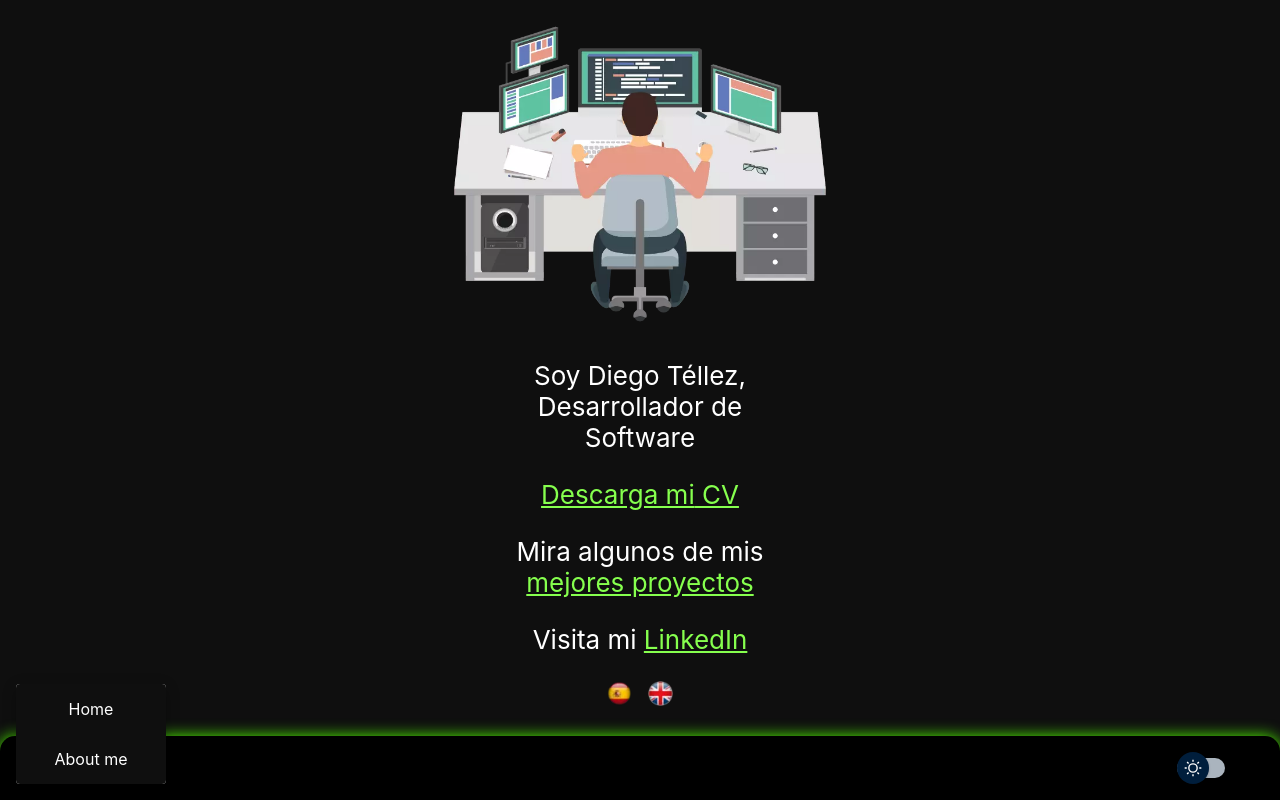
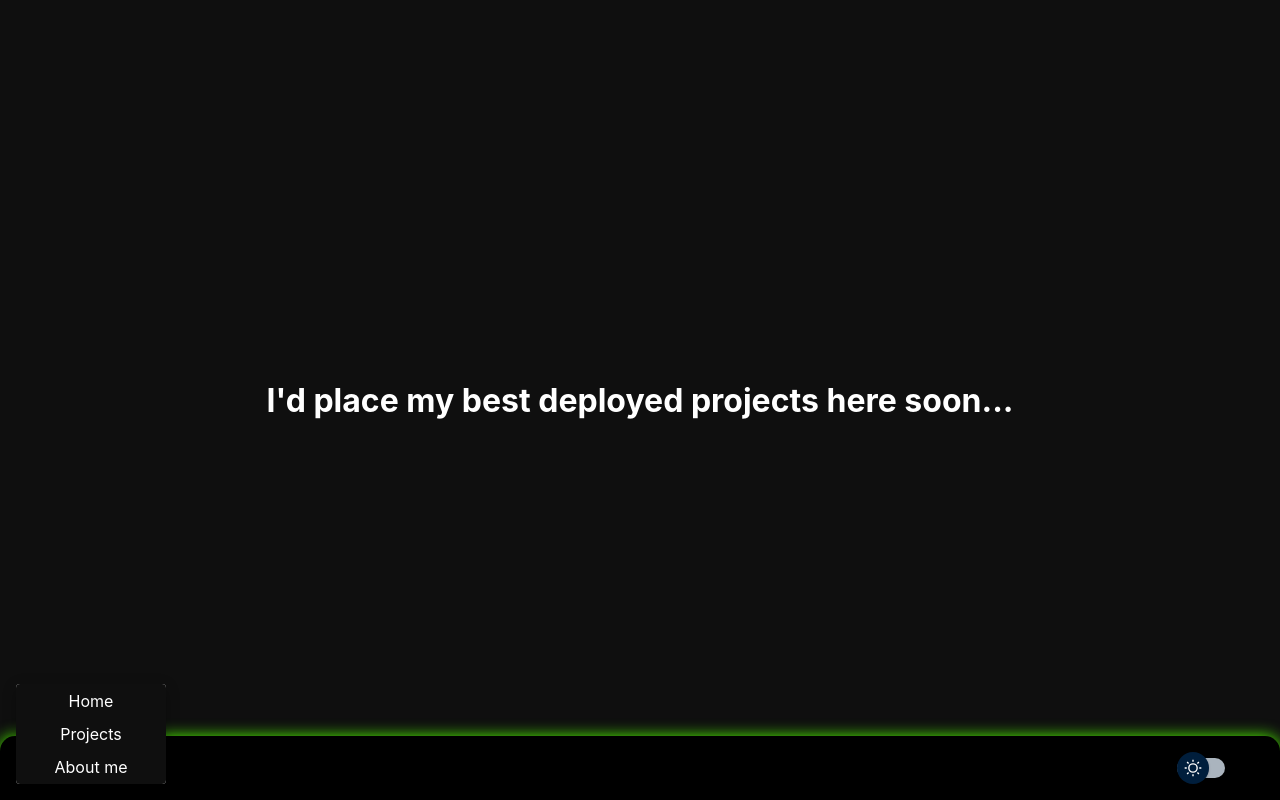
Before and after one commit to dtellz/d-t.com, a React (Create React App) app: page /projects in a window 1280 px wide. Both pictures are taken after a click on the button "menu". Built offline with nearby package versions, Linux system fonts and the light colour scheme.

Commit message:
feat: projects page creation and small general fixes

```diff
--- a/src/App.js
+++ b/src/App.js
@@ -1,6 +1,7 @@
 import React from "react";
 import Landing from './pages/landing';
-import About from './pages/about'
+import About from './pages/about';
+import Projects from "./pages/projects";
 import Header from './components/header';
 import { BrowserRouter as Router, Routes, Route } from 'react-router-dom';
 
@@ -14,6 +15,7 @@ function App() {
       <Routes>
         <Route path='/home' element={<Landing />}></Route>
         <Route path='/about' element={<About />}></Route>
+        <Route path='/projects' element={<Projects />}></Route>
         <Route path='*' element={<Landing />}></Route>
 
       </Routes>
--- a/src/components/header/index.jsx
+++ b/src/components/header/index.jsx
@@ -38,7 +38,7 @@ const Header = () => {
     // END OF MENU ELEMENTS
     return (
         <Box sx={{ flexGrow: 1 }} >
-            <AppBar position="fixed" sx={darkMode ? { backgroundColor: '#0f0f0f', top: 'auto', bottom: 0 } : { backgroundColor: '#ffffff', border: 'none', top: 'auto', bottom: 0 }}>
+            <AppBar position="fixed" sx={darkMode ? { borderRadius: '15px', backgroundColor: '#0f0f0f', top: 'auto', bottom: 0 } : { backgroundColor: '#ffffff', borderRadius: '15px', border: 'none', top: 'auto', bottom: 0 }}>
                 <Toolbar sx={darkMode ? { backgroundColor: 'black' } : { backgroundColor: '#c7c7c7' }} className={darkMode ? 'header__container' : 'header__container-light'}>
                     <IconButton
                         size="large"
@@ -68,6 +68,7 @@ const Header = () => {
                     >
                         <div className={darkMode ? 'header__menu menu-dark' : 'header__menu menu-light'}>
                             <Link onClick={handleClose} to='/home' className={darkMode ? 'link-dark' : 'link-light'}>Home</Link>
+                            <Link onClick={handleClose} to='/projects' className={darkMode ? 'link-dark' : 'link-light'}>Projects</Link>
                             <Link onClick={handleClose} to='/about' className={darkMode ? 'link-dark' : 'link-light'}>About me</Link>
                         </div>
                     </Popover>
--- a/src/components/header/style.css
+++ b/src/components/header/style.css
@@ -41,6 +41,7 @@
 .menu-dark{
     background-color: #0f0f0f;
     color: white;
+
 }
 .link-dark{
     text-decoration: none;
--- /dev/null
+++ b/src/pages/projects/index.jsx
@@ -0,0 +1,17 @@
+import './style.css'
+import React from 'react';
+import { ThemeContext } from "../../theme";
+
+
+const Projects = () => {
+    const theme = React.useContext(ThemeContext);
+    const darkMode = theme.state.darkMode;
+    return (
+        <div className={darkMode ? 'about__container container-dark' : 'about__container container-light'}>
+            <h1>I'd place my best deployed projects here soon...</h1>
+        </div>
+    )
+}
+
+
+export default Projects;
```
Also changed, not shown: src/pages/projects/style.css (added).
